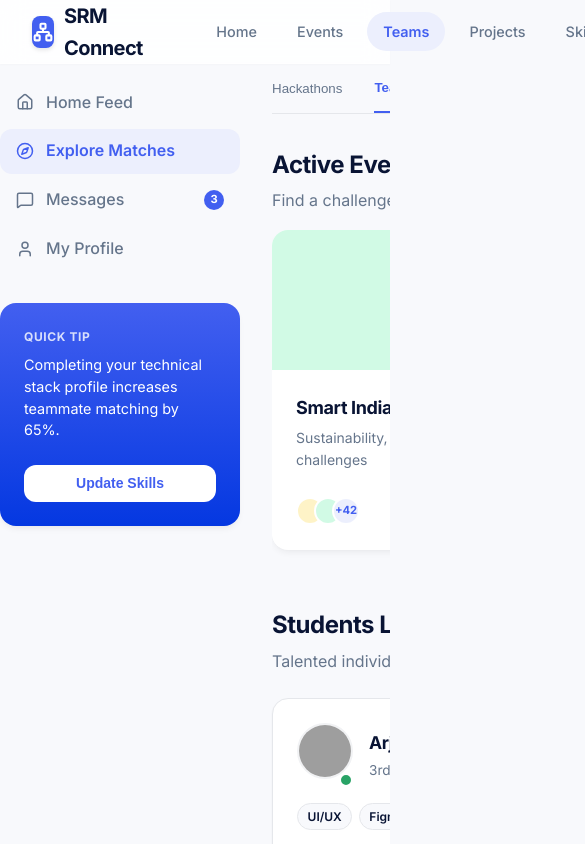
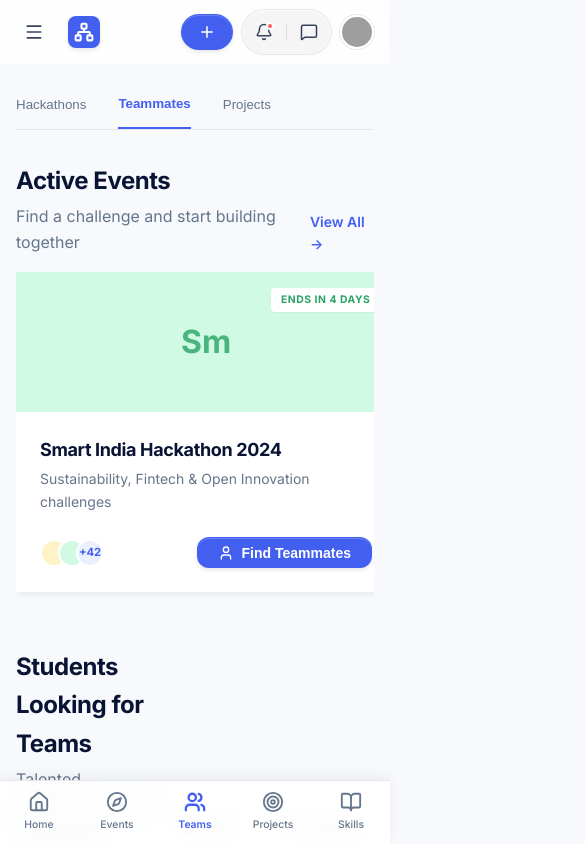
Before and after one commit to swoyamsiddhi/Nexus, a React (Vite) app: page /teams in a window 390 px wide. Shown: the top 844 px of the page, 585 px wide, since content can reach past the window. Built offline with nearby package versions, Linux system fonts and the light colour scheme; grey boxes are pictures that could not be loaded.

Commit message:
feat: implement native-like mobile bottom nav and refine full-width mobile card presentation

```diff
--- a/src/components/Header.jsx
+++ b/src/components/Header.jsx
@@ -1,5 +1,5 @@
 import React, { useState } from 'react';
-import { Network, Search, Bell, MessageSquare, Plus } from 'lucide-react';
+import { Network, Search, Bell, MessageSquare, Plus, Menu } from 'lucide-react';
 import { Link, useLocation } from 'react-router-dom';
 import CreatePostModal from './CreatePostModal';
 
@@ -29,14 +29,17 @@
       boxShadow: '0 1px 2px rgba(0,0,0,0.02)'
     }}>
       <div style={{ display: 'flex', alignItems: 'center', gap: '2rem' }}>
+        <button className="apple-icon-btn show-on-mobile" style={{ display: 'none', marginRight: '-1rem' }}>
+          <Menu size={20} />
+        </button>
         <Link to="/" style={{ display: 'flex', alignItems: 'center', gap: '0.6rem', color: 'var(--primary)', textDecoration: 'none' }}>
           <div style={{ width: '32px', height: '32px', borderRadius: '8px', backgroundColor: 'var(--primary)', display: 'flex', alignItems: 'center', justifyContent: 'center', color: 'white', boxShadow: '0 2px 4px rgba(0,0,0,0.1)' }}>
             <Network size={20} strokeWidth={2.5} />
           </div>
-          <span style={{ fontSize: '1.25rem', fontWeight: 800, letterSpacing: '-0.03em', color: 'var(--text-main)' }}>SRM Connect</span>
+          <span className="hide-on-mobile" style={{ fontSize: '1.25rem', fontWeight: 800, letterSpacing: '-0.03em', color: 'var(--text-main)' }}>SRM Connect</span>
         </Link>
 
-        <nav style={{ display: 'flex', gap: '0.5rem', marginLeft: '1rem' }}>
+        <nav className="hide-on-mobile" style={{ display: 'flex', gap: '0.5rem', marginLeft: '1rem' }}>
           {navLinks.map(link => {
             const isActive = location.pathname === link.path || (link.path !== '/' && location.pathname.startsWith(link.path));
             return (
@@ -62,13 +65,13 @@
         </nav>
       </div>
 
-      <div style={{ display: 'flex', alignItems: 'center', gap: '1rem' }}>
+      <div className="header-actions" style={{ display: 'flex', alignItems: 'center', gap: '1rem' }}>
         <button
           onClick={() => setIsCreateOpen(true)}
           className="btn btn-primary"
           style={{ display: 'flex', alignItems: 'center', gap: '0.5rem', padding: '0.5rem 1rem', borderRadius: 'var(--radius-full)' }}
         >
-          <Plus size={18} /> Create
+          <Plus size={18} /> <span className="hide-on-mobile">Create</span>
         </button>
 
         <div style={{
--- /dev/null
+++ b/src/components/MobileNav.jsx
@@ -0,0 +1,33 @@
+import React from 'react';
+import { Home, Compass, Target, Users, BookOpen } from 'lucide-react';
+import { Link, useLocation } from 'react-router-dom';
+
+export default function MobileNav() {
+  const location = useLocation();
+
+  const navItems = [
+    { name: 'Home', path: '/', icon: Home },
+    { name: 'Events', path: '/events', icon: Compass },
+    { name: 'Teams', path: '/teams', icon: Users },
+    { name: 'Projects', path: '/projects', icon: Target },
+    { name: 'Skills', path: '/skills', icon: BookOpen },
+  ];
+
+  return (
+    <nav className="mobile-bottom-nav">
+      {navItems.map(item => {
+        const isActive = location.pathname === item.path || (item.path !== '/' && location.pathname.startsWith(item.path));
+        return (
+          <Link
+            key={item.name}
+            to={item.path}
+            className={`mobile-nav-item ${isActive ? 'active' : ''}`}
+          >
+            <item.icon size={22} strokeWidth={isActive ? 2.5 : 2} />
+            <span>{item.name}</span>
+          </Link>
+        );
+      })}
+    </nav>
+  );
+}
--- a/src/index.css
+++ b/src/index.css
@@ -371,3 +371,172 @@
   transform: translateY(-2px);
   box-shadow: var(--shadow-md);
 }
+
+/* --- RESPONSIVE UTILITIES & GRIDS --- */
+
+/* Responsive Grid System */
+.responsive-grid {
+  display: grid;
+  grid-template-columns: repeat(auto-fill, minmax(300px, 1fr));
+  gap: 1.5rem;
+}
+
+.responsive-grid-sm {
+  display: grid;
+  grid-template-columns: repeat(auto-fill, minmax(240px, 1fr));
+  gap: 1.5rem;
+}
+
+/* Responsive Hide/Show classes */
+.hide-on-mobile {
+  display: flex;
+}
+
+.show-on-mobile {
+  display: none !important;
+}
+
+/* Mobile Base Structural Adjustments */
+.mobile-stack {
+  display: flex;
+}
+.mobile-stack-reverse {
+  display: flex;
+}
+.mobile-sidebar-left, .mobile-sidebar-right {
+  display: flex;
+}
+
+/* Padding scale for module pages */
+.responsive-padding {
+  padding: 0 2rem;
+}
+
+@media (max-width: 1024px) {
+  /* Hide the right sidebar on medium devices like tablets */
+  .mobile-sidebar-right {
+    display: none !important;
+  }
+}
+
+@media (max-width: 768px) {
+  .responsive-padding {
+    padding: 0 1rem !important;
+  }
+
+  .page-content {
+    padding: 1rem;
+  }
+
+  .hide-on-mobile {
+    display: none !important;
+  }
+
+  .show-on-mobile {
+    display: flex !important;
+  }
+
+  /* Force stack layouts for split views */
+  .mobile-stack {
+    flex-direction: column !important;
+    gap: 1rem !important;
+  }
+
+  .mobile-stack-reverse {
+    flex-direction: column-reverse !important;
+    gap: 1rem !important;
+  }
+
+  /* Hide left sidebar entirely on phones, assume hamburger or bottom nav */
+  .mobile-sidebar-left {
+    display: none !important;
+  }
+
+  .responsive-grid {
+    grid-template-columns: 1fr;
+    gap: 1rem;
+  }
+
+  /* Header adjustments */
+  header.glass {
+    padding: 0 1rem !important;
+  }
+
+  .header-actions {
+    gap: 0.5rem !important;
+  }
+
+  .search-container {
+    width: 200px !important;
+  }
+
+  /* Form and Select adjustments for mobile */
+  .form-group > div.display-grid {
+     grid-template-columns: 1fr !important;
+  }
+
+  /* Full width cards on mobile */
+  .card {
+    border-radius: 0;
+    border-left: none;
+    border-right: none;
+  }
+
+  .mobile-bottom-nav {
+    display: flex !important;
+  }
+
+  /* Add padding to bottom to account for fixed nav */
+  .app-container {
+    padding-bottom: 64px;
+  }
+}
+
+@media (max-width: 480px) {
+  .search-container {
+    display: none !important; /* Hide search bar entirely on very small screens, keep icon */
+  }
+}
+
+/* Mobile Bottom Navigation */
+.mobile-bottom-nav {
+  display: none;
+  position: fixed;
+  bottom: 0;
+  left: 0;
+  right: 0;
+  height: 64px;
+  background: rgba(255, 255, 255, 0.9);
+  backdrop-filter: blur(12px);
+  -webkit-backdrop-filter: blur(12px);
+  border-top: 1px solid var(--border-color);
+  z-index: 1000;
+  justify-content: space-around;
+  align-items: center;
+  box-shadow: 0 -4px 12px rgba(0, 0, 0, 0.05);
+  padding-bottom: env(safe-area-inset-bottom); /* iOS support */
+}
+
+.mobile-nav-item {
+  display: flex;
+  flex-direction: column;
+  align-items: center;
+  justify-content: center;
+  gap: 0.25rem;
+  color: var(--text-muted);
+  text-decoration: none;
+  font-size: 0.65rem;
+  font-weight: 500;
+  flex: 1;
+  height: 100%;
+  transition: all var(--transition-fast);
+}
+
+.mobile-nav-item.active {
+  color: var(--primary);
+  font-weight: 600;
+}
+
+.mobile-nav-item:active {
+  transform: scale(0.95);
+}
--- a/src/layouts/MainLayout.jsx
+++ b/src/layouts/MainLayout.jsx
@@ -1,5 +1,6 @@
 import { Outlet } from 'react-router-dom';
 import Header from '../components/Header';
+import MobileNav from '../components/MobileNav';
 
 export default function MainLayout() {
   return (
@@ -9,10 +10,11 @@
         {/* We will insert specific module sidebars inside the individual page components,
             or use a global sidebar here if needed. According to screenshots, some modules
             have left sidebars (Home, Events), so we'll leave this structural wrapper flexible. */}
-        <main className="page-content" style={{ padding: 0 }}>
+        <main className="page-content">
           <Outlet />
         </main>
       </div>
+      <MobileNav />
     </div>
   );
 }
--- a/src/pages/Events.jsx
+++ b/src/pages/Events.jsx
@@ -53,9 +53,9 @@
   ];
 
   return (
-    <div style={{ display: 'flex', gap: '2rem', maxWidth: '1400px', margin: '0 auto' }}>
+    <div className="mobile-stack" style={{ display: 'flex', gap: '2rem', maxWidth: '1400px', margin: '0 auto' }}>
       {/* Left Sidebar for Categories */}
-      <aside style={{ width: '220px', flexShrink: 0, marginTop: '1rem' }}>
+      <aside className="mobile-sidebar-left" style={{ width: '220px', flexShrink: 0, marginTop: '1rem' }}>
         <h4 style={{ fontSize: '0.75rem', textTransform: 'uppercase', color: 'var(--text-muted)', letterSpacing: '0.05em', marginBottom: '1rem' }}>Categories</h4>
         <div style={{ display: 'flex', flexDirection: 'column', gap: '1rem' }}>
           <label style={{ display: 'flex', alignItems: 'center', gap: '0.75rem', cursor: 'pointer' }}>
@@ -113,7 +113,7 @@
         </div>
 
         {/* Grid */}
-        <div style={{ display: 'grid', gridTemplateColumns: 'repeat(auto-fill, minmax(300px, 1fr))', gap: '1.5rem' }}>
+        <div className="responsive-grid">
           {events.map((event, i) => (
             <div key={event.id} className="card animate-fade-in" style={{ animationDelay: `${i * 0.1}s`, display: 'flex', flexDirection: 'column', height: '100%', border: 'none', boxShadow: 'var(--shadow-md)' }}>
               <div style={{ position: 'relative', height: '160px', overflow: 'hidden' }}>
--- a/src/pages/Home.jsx
+++ b/src/pages/Home.jsx
@@ -2,9 +2,9 @@
 
 export default function Home() {
   return (
-    <div style={{ display: 'flex', gap: '2rem', maxWidth: '1400px', margin: '0 auto' }}>
+    <div className="mobile-stack" style={{ display: 'flex', gap: '2rem', maxWidth: '1400px', margin: '0 auto' }}>
       {/* Left Sidebar */}
-      <aside style={{ width: '240px', flexShrink: 0, display: 'flex', flexDirection: 'column', gap: '2rem' }}>
+      <aside className="mobile-sidebar-left" style={{ width: '240px', flexShrink: 0, flexDirection: 'column', gap: '2rem' }}>
         <nav style={{ display: 'flex', flexDirection: 'column', gap: '0.25rem' }}>
           <a href="#" style={{ display: 'flex', alignItems: 'center', gap: '0.75rem', padding: '0.6rem 1rem', borderRadius: 'var(--radius-md)', backgroundColor: 'var(--primary-light)', color: 'var(--primary)', textDecoration: 'none', fontWeight: 600 }}>
             <HomeIcon size={18} /> Home Feed
@@ -44,7 +44,7 @@
           </div>
         </div>
 
-        <div style={{ display: 'flex', gap: '0.5rem', marginTop: '0.5rem' }}>
+        <div style={{ display: 'flex', gap: '0.5rem', marginTop: '0.5rem', overflowX: 'auto', paddingBottom: '0.5rem' }} className="custom-scrollbar">
           <button className="btn btn-primary" style={{ backgroundColor: '#E0E7FF', color: 'var(--primary)', boxShadow: 'none' }}>All</button>
           <button className="btn btn-outline" style={{ border: '1px solid var(--border-color)', backgroundColor: 'var(--surface-color)' }}><Calendar size={16} /> Events</button>
           <button className="btn btn-outline" style={{ border: '1px solid var(--border-color)', backgroundColor: 'var(--surface-color)' }}><Rocket size={16} /> Projects</button>
@@ -119,7 +119,7 @@
       </div>
 
       {/* Right Sidebar */}
-      <aside style={{ width: '320px', flexShrink: 0, display: 'flex', flexDirection: 'column', gap: '1.5rem' }}>
+      <aside className="mobile-sidebar-right" style={{ width: '320px', flexShrink: 0, flexDirection: 'column', gap: '1.5rem' }}>
         <div className="card" style={{ padding: '1.5rem', border: 'none', boxShadow: 'var(--shadow-sm)' }}>
           <div style={{ display: 'flex', justifyContent: 'space-between', alignItems: 'center', marginBottom: '1.5rem' }}>
             <h3 style={{ fontSize: '1.125rem', margin: 0 }}>Upcoming for You</h3>
--- a/src/pages/Projects.jsx
+++ b/src/pages/Projects.jsx
@@ -48,16 +48,16 @@
     <div style={{ maxWidth: '1400px', margin: '0 auto', display: 'flex', flexDirection: 'column' }}>
 
       {/* Sub Navigation */}
-      <div style={{ display: 'flex', gap: '2rem', borderBottom: '1px solid var(--border-color)', margin: '0 2rem 2rem 2rem' }}>
+      <div style={{ display: 'flex', gap: '2rem', borderBottom: '1px solid var(--border-color)', margin: '0 0 2rem 0', overflowX: 'auto' }}>
         <button style={{ padding: '1rem 0', fontWeight: 600, color: 'var(--primary)', borderBottom: '2px solid var(--primary)', background: 'none', borderTop: 'none', borderLeft: 'none', borderRight: 'none', cursor: 'pointer' }}>Discover</button>
         <button style={{ padding: '1rem 0', fontWeight: 500, color: 'var(--text-muted)', background: 'none', border: 'none', cursor: 'pointer' }}>My Projects</button>
         <button style={{ padding: '1rem 0', fontWeight: 500, color: 'var(--text-muted)', background: 'none', border: 'none', cursor: 'pointer' }}>Collabs</button>
       </div>
 
-      <div style={{ padding: '0 2rem', paddingBottom: '3rem' }}>
+      <div style={{ paddingBottom: '3rem' }}>
 
         {/* Header Area */}
-        <div style={{ display: 'flex', justifyContent: 'space-between', alignItems: 'flex-start', marginBottom: '2rem' }}>
+        <div className="mobile-stack" style={{ display: 'flex', justifyContent: 'space-between', alignItems: 'flex-start', marginBottom: '2rem' }}>
           <div>
             <div style={{ display: 'inline-block', backgroundColor: 'var(--primary-light)', color: 'var(--primary)', fontSize: '0.7rem', fontWeight: 800, padding: '0.25rem 0.75rem', borderRadius: 'var(--radius-full)', letterSpacing: '0.05em', marginBottom: '0.75rem' }}>
               COMMUNITY SHOWCASE
@@ -73,8 +73,8 @@
         </div>
 
         {/* Tabs & Filters */}
-        <div style={{ display: 'flex', justifyContent: 'space-between', alignItems: 'center', borderBottom: '1px solid var(--border-color)', marginBottom: '2rem' }}>
-          <div style={{ display: 'flex', gap: '2rem' }}>
+        <div className="mobile-stack" style={{ display: 'flex', justifyContent: 'space-between', alignItems: 'center', borderBottom: '1px solid var(--border-color)', marginBottom: '2rem' }}>
+          <div style={{ display: 'flex', gap: '2rem', overflowX: 'auto', paddingBottom: '0.5rem', flex: 1, width: '100%' }} className="custom-scrollbar">
             <button style={{ padding: '0.75rem 0', fontWeight: 600, color: 'var(--primary)', borderBottom: '2px solid var(--primary)', background: 'none', borderTop: 'none', borderLeft: 'none', borderRight: 'none', cursor: 'pointer' }}>All Projects</button>
             <button style={{ padding: '0.75rem 0', fontWeight: 500, color: 'var(--text-muted)', background: 'none', border: 'none', cursor: 'pointer' }}>Web Dev</button>
             <button style={{ padding: '0.75rem 0', fontWeight: 500, color: 'var(--text-muted)', background: 'none', border: 'none', cursor: 'pointer' }}>AI & ML</button>
@@ -88,7 +88,7 @@
         </div>
 
         {/* Project Grid */}
-        <div style={{ display: 'grid', gridTemplateColumns: 'repeat(auto-fill, minmax(300px, 1fr))', gap: '1.5rem' }}>
+        <div className="responsive-grid">
           {projects.map((proj, i) => (
             <div key={proj.id} className="card animate-fade-in" style={{ animationDelay: `${i * 0.1}s`, display: 'flex', flexDirection: 'column', height: '100%' }}>
 
--- a/src/pages/Teams.jsx
+++ b/src/pages/Teams.jsx
@@ -68,10 +68,10 @@
   ];
 
   return (
-    <div style={{ display: 'flex', gap: '2rem', maxWidth: '1400px', margin: '0 auto' }}>
+    <div className="mobile-stack" style={{ display: 'flex', gap: '2rem', maxWidth: '1400px', margin: '0 auto' }}>
 
       {/* Left Sidebar */}
-      <aside style={{ width: '240px', flexShrink: 0, display: 'flex', flexDirection: 'column', gap: '2rem', marginTop: '1rem' }}>
+      <aside className="mobile-sidebar-left" style={{ width: '240px', flexShrink: 0, flexDirection: 'column', gap: '2rem', marginTop: '1rem' }}>
         <nav style={{ display: 'flex', flexDirection: 'column', gap: '0.25rem' }}>
           <a href="#" className="btn-ghost" style={{ display: 'flex', alignItems: 'center', gap: '0.75rem', padding: '0.6rem 1rem', borderRadius: 'var(--radius-md)', color: 'var(--text-muted)', textDecoration: 'none', fontWeight: 500 }}>
             <Home size={18} /> Home Feed
@@ -158,7 +158,7 @@
             </div>
           </div>
 
-          <div style={{ display: 'grid', gridTemplateColumns: 'repeat(auto-fill, minmax(280px, 1fr))', gap: '1.5rem' }}>
+          <div className="responsive-grid-sm">
             {students.map((student, i) => (
               <div key={student.id} className="card animate-fade-in" style={{ animationDelay: `${i * 0.1}s`, padding: '1.5rem', display: 'flex', flexDirection: 'column' }}>
                 <div style={{ display: 'flex', justifyContent: 'space-between', alignItems: 'flex-start', marginBottom: '1rem' }}>
```
